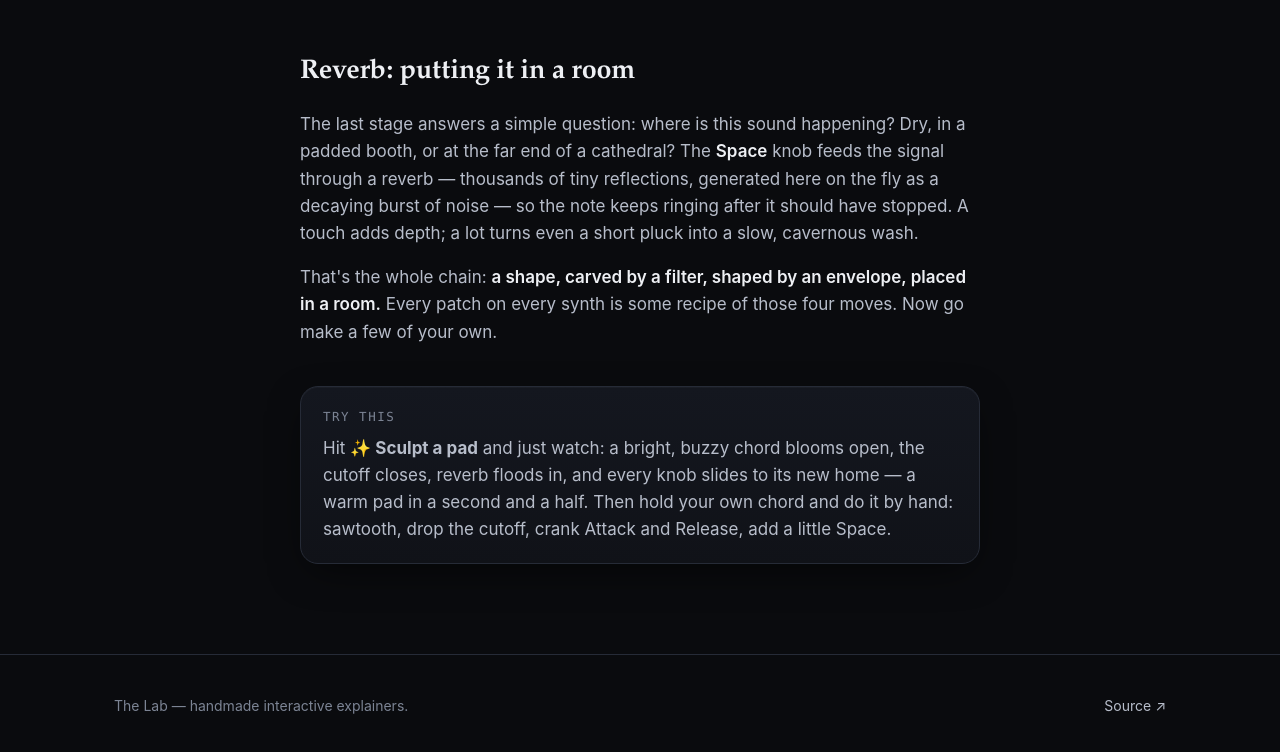
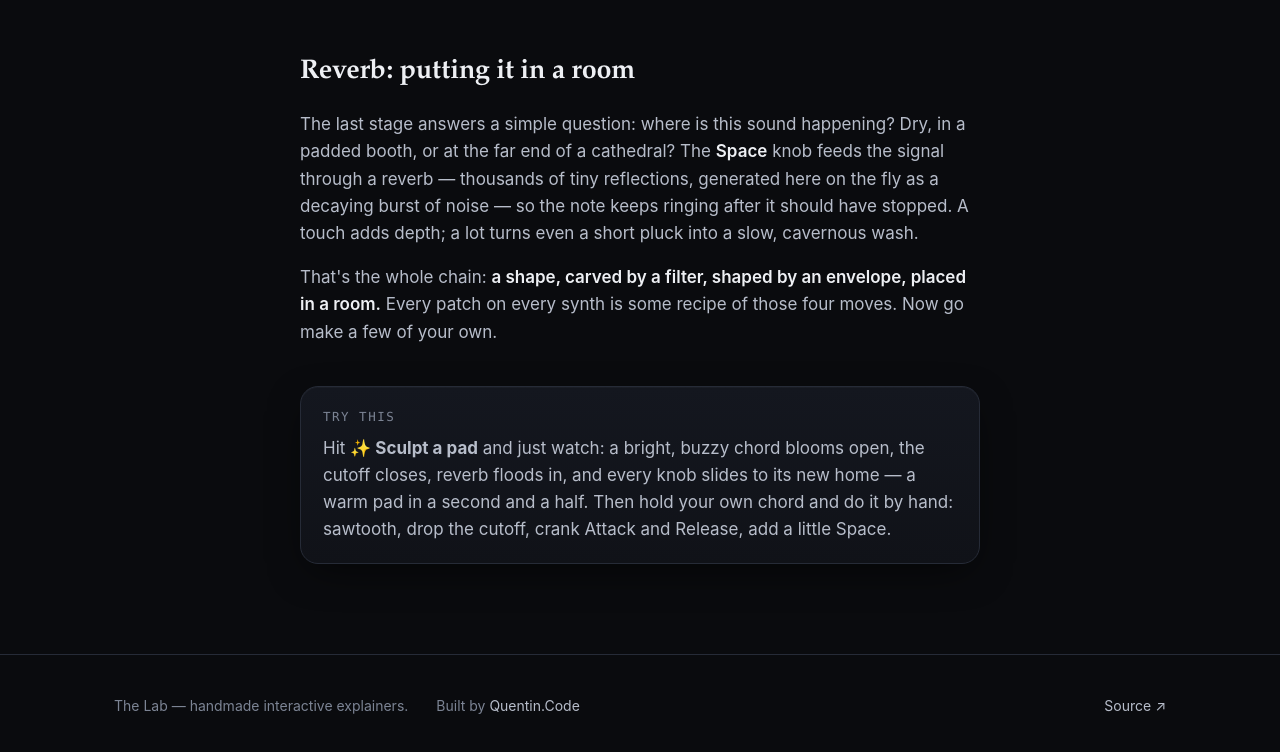
Before and after one commit to moshejs/subtractive-synth, a plain HTML site: page index.html in a window 1280 px wide. Shown: the part 3019-3771 px from the top of the page. Drawn offline with Linux system fonts and the light colour scheme.

Commit message:
Footer: Built by Quentin.Code
Link to https://www.quentin.software/ in the Lab footer in index.html, next to "The Lab" credit (same line on all four Lab exhibits).

Co-Authored-By: Claude Opus 5.5 <noreply@anthropic.com>

```diff
--- a/index.html
+++ b/index.html
@@ -298,6 +298,7 @@
   <footer class="labfoot">
     <div class="wrap">
       <span>The Lab — handmade interactive explainers.</span>
+      <span>Built by <a href="https://www.quentin.software/">Quentin.Code</a></span>
       <span class="spacer" style="flex:1"></span>
       <a href="https://github.com/moshejs/subtractive-synth">Source ↗</a>
     </div>
```
